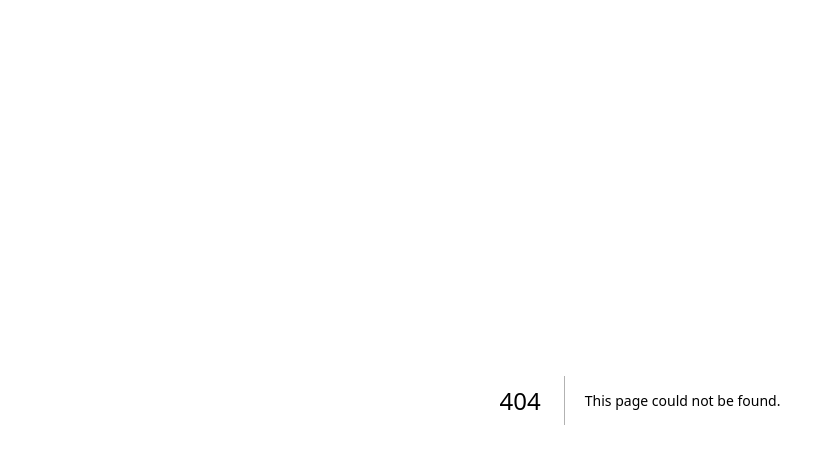
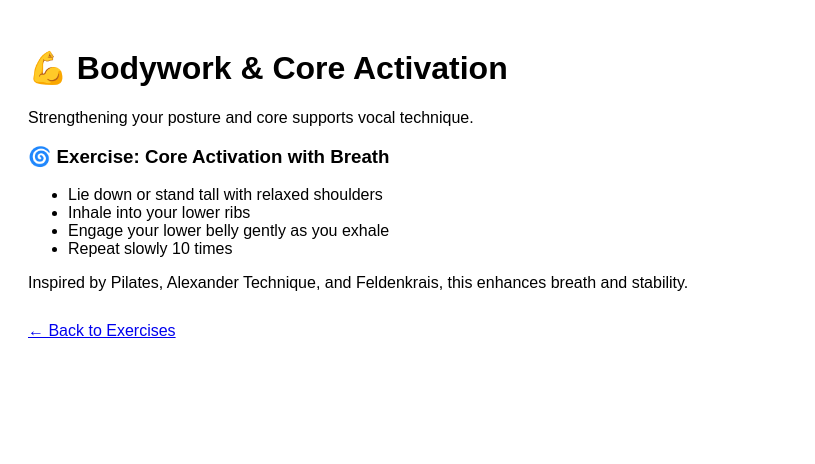
Before and after one commit to EranZ2025/VocalMaster, a Next.js app: page /exercises/bodywork in a window 1280 px wide. Before the commit this address had no page. Shown: the top 464 px of the page, without its empty margins (0-815 px from the left). Built offline with nearby package versions, Linux system fonts and the light colour scheme.

Commit message:
Create bodywork.js

```diff
--- /dev/null
+++ b/pages/exercises/bodywork.js
@@ -0,0 +1,25 @@
+import Link from 'next/link';
+
+export default function BodyworkPractice() {
+  return (
+    <div style={{ padding: '20px', fontFamily: 'Arial' }}>
+      <h1>💪 Bodywork & Core Activation</h1>
+      <p>
+        Strengthening your posture and core supports vocal technique.
+      </p>
+      <h3>🌀 Exercise: Core Activation with Breath</h3>
+      <ul>
+        <li>Lie down or stand tall with relaxed shoulders</li>
+        <li>Inhale into your lower ribs</li>
+        <li>Engage your lower belly gently as you exhale</li>
+        <li>Repeat slowly 10 times</li>
+      </ul>
+      <p>
+        Inspired by Pilates, Alexander Technique, and Feldenkrais, this enhances breath and stability.
+      </p>
+      <p style={{ marginTop: '30px' }}>
+        <Link href="/exercises">← Back to Exercises</Link>
+      </p>
+    </div>
+  );
+}
```
